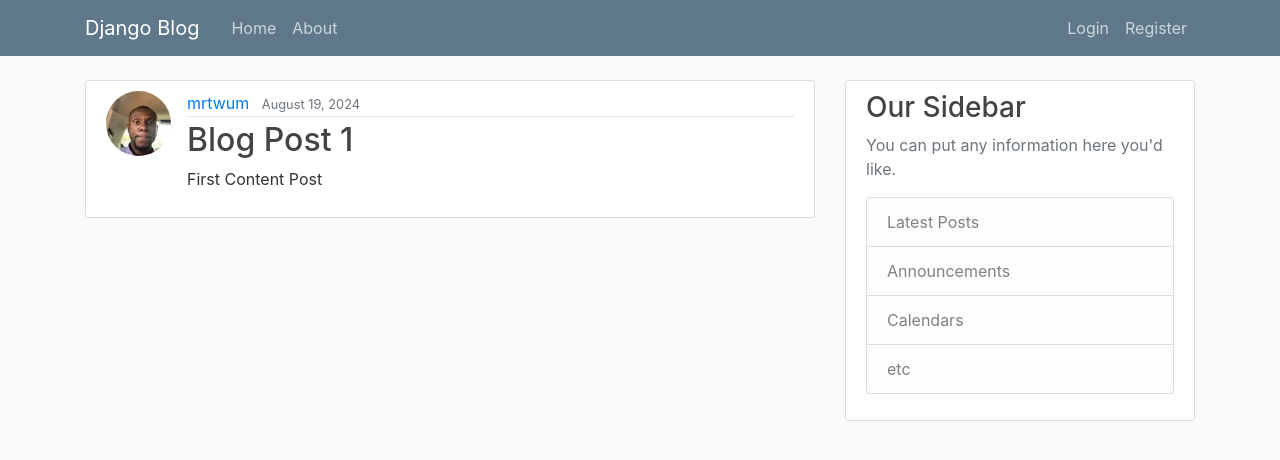
After one commit to mrtwumgh/django_practice, a Django app: page /post/1/ in a window 1280 px wide. The commit adds this page. Shown: the top 460 px of the page. Run offline with Django 5.2, Linux system fonts and the light colour scheme; data comes from the database, SQL or seed files in the repository; both versions use the stored data as it was after the commit; some libraries are stand-ins or nearby versions.

Commit message:
add CRUD views and templates

```diff
--- a/django_project/blog/models.py
+++ b/django_project/blog/models.py
@@ -1,6 +1,8 @@
 from django.db import models
 from django.utils import timezone
 from django.contrib.auth.models import User
+from django.urls import reverse
+
 
 # Create your models here.
 class Post(models.Model):
@@ -11,3 +13,6 @@ class Post(models.Model):
 
     def __str__(self):
         return self.title
+
+    def get_absolute_url(self):
+        return reverse('post-detail', kwargs={'pk': self.pk})
--- a/django_project/blog/templates/blog/base.html
+++ b/django_project/blog/templates/blog/base.html
@@ -33,6 +33,7 @@
               <!-- Navbar Right Side -->
               <div class="navbar-nav">
                 {% if user.is_authenticated %}
+                    <a class="nav-item nav-link" href="{% url 'post-create' %}">New Post</a>
                     <a class="nav-item nav-link" href="{% url 'profile' %}">Profile</a>
                     <a class="nav-item nav-link" href="{% url 'logout' %}">Logout</a>
                 {% else %}
--- /dev/null
+++ b/django_project/blog/templates/blog/post_detail.html
@@ -0,0 +1,20 @@
+{% extends 'blog/base.html' %}
+{% block content %}
+    <article class="media content-section">
+        <img class="rounded-circle article-img"src="{{ post.author.profile.image.url }}">
+        <div class="media-body">
+            <div class="article-metadata">
+                <a class="mr-2" href="#">{{ post.author }}</a>
+                <small class="text-muted">{{ post.date_posted|date:'F d, Y' }}</small>
+                <div>
+                    {% if object.author == user %}
+                        <a class="btn btn-secondary btn-sm mt-1 mb-1" href="{% url 'post-update' object.id %}">Update</a>
+                        <a class="btn btn-danger btn-sm mt-1 mb-1" href="{% url 'post-delete' object.id %}">Delete</a>
+                    {% endif %}
+                </div>
+            </div>
+            <h2 class="article-title">{{ post.title }}</h2>
+            <p class="article-content">{{ post.content }}</p>
+        </div>
+    </article>
+{% endblock content %}
--- a/django_project/blog/templates/blog/home.html
+++ b/django_project/blog/templates/blog/post_list.html
@@ -1,6 +1,6 @@
 {% extends 'blog/base.html' %}
 {% block content %}
-    {% for post in posts %}
+    {% for post in object_list %}
         <article class="media content-section">
             <img class="rounded-circle article-img"src="{{ post.author.profile.image.url }}">
             <div class="media-body">
@@ -8,7 +8,7 @@
                     <a class="mr-2" href="#">{{ post.author }}</a>
                     <small class="text-muted">{{ post.date_posted|date:'F d, Y' }}</small>
                 </div>
-                <h2><a class="article-title" href="#">{{ post.title }}</a></h2>
+                <h2><a class="article-title" href="{% url 'post-detail' post.id %}">{{ post.title }}</a></h2>
                 <p class="article-content">{{ post.content }}</p>
             </div>
         </article>
--- a/django_project/blog/views.py
+++ b/django_project/blog/views.py
@@ -1,5 +1,13 @@
 from django.shortcuts import render
 from .models import Post
+from django.views.generic import (
+    ListView,
+    DetailView,
+    CreateView,
+    UpdateView,
+    DeleteView,
+)
+from django.contrib.auth.mixins import LoginRequiredMixin, UserPassesTestMixin
 
 # Create your views here.
 def home(request):
@@ -8,5 +16,44 @@ def home(request):
     }
     return render(request, 'blog/home.html', context)
 
+class PostListView(ListView):
+    model = Post
+    ordering = ['-date_posted']
+
+class PostDetailView(DetailView):
+    model = Post
+
+class PostCreateView(LoginRequiredMixin, CreateView):
+    model = Post
+    fields = ['title', 'content']
+
+    def form_valid(self, form):
+        form.instance.author = self.request.user
+        return super().form_valid(form)
+
+class PostUpdateView(LoginRequiredMixin, UserPassesTestMixin, UpdateView):
+    model = Post
+    fields = ['title', 'content']
+
+    def form_valid(self, form):
+        form.instance.author = self.request.user
+        return super().form_valid(form)
+
+    def test_func(self):
+        post = self.get_object()
+        if post.author == self.request.user:
+            return True
+        return False
+
+class PostDeleteView(LoginRequiredMixin, UserPassesTestMixin, DeleteView):
+    model = Post
+    success_url = '/'
+
+    def test_func(self):
+        post = self.get_object()
+        if post.author == self.request.user:
+            return True
+        return False
+
 def about(request):
     return render(request, 'blog/about.html', {'title': 'About'})
--- a/django_project/django_project/urls.py
+++ b/django_project/django_project/urls.py
@@ -24,7 +24,11 @@ from django.conf.urls.static import static
 
 urlpatterns = [
     path('admin/', admin.site.urls),
-    path('', blog_views.home, name='blog-home'),
+    path('', blog_views.PostListView.as_view(), name='blog-home'),
+    path('post/<int:pk>/', blog_views.PostDetailView.as_view(), name='post-detail'),
+    path('post/new/', blog_views.PostCreateView.as_view(), name='post-create'),
+    path('post/<int:pk>/update/', blog_views.PostUpdateView.as_view(), name='post-update'),
+    path('post/<int:pk>/delete/', blog_views.PostDeleteView.as_view(), name='post-delete'),
     path('about/', blog_views.about, name='blog-about'),
     path('register/', users_views.register, name='register'),
     path('login/', auth_views.LoginView.as_view(template_name='users/login.html'), name='login'),
```
Also changed, not shown: django_project/blog/templates/blog/post_confirm_delete.html (added, +18 -0 lines), django_project/blog/templates/blog/post_form.html (added, +18 -0 lines), django_project/db.sqlite3, django_project/media/default.jpg.
